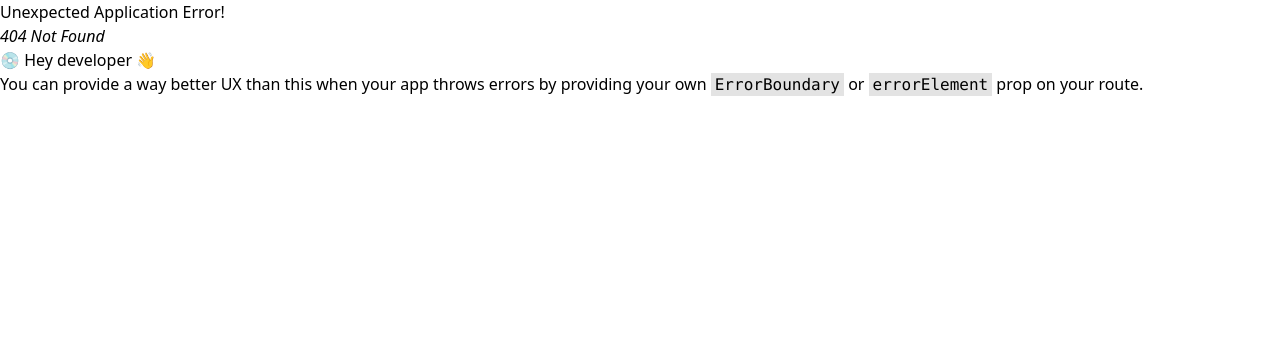
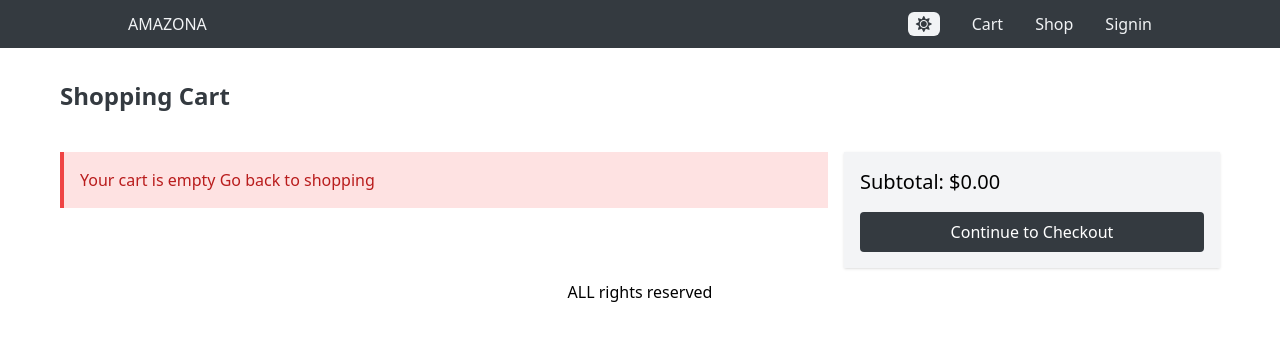
Before and after one commit to rezis-work/amazona, a React (Vite) app in the folder frontend/: page /cart in a window 1280 px wide. Before the commit this address had no page. Shown: the top 340 px of the page. Built offline with nearby package versions, Linux system fonts and the light colour scheme.

Commit message:
implement cartpage and ui

```diff
--- /dev/null
+++ b/frontend/src/components/CartShow.tsx
@@ -0,0 +1,108 @@
+import { useContext } from "react";
+import { useNavigate } from "react-router-dom";
+import { Store } from "../Store";
+import { toast } from "react-toastify";
+import { CartItem } from "../types/Cart";
+import { Link } from "react-router-dom";
+import MessageBox from "./MessageBox";
+
+export default function CartPage() {
+  const navigate = useNavigate();
+  const {
+    state: {
+      cart: { cartItems },
+    },
+    dispatch,
+  } = useContext(Store);
+
+  const updateCartHandler = (item: CartItem, quantity: number) => {
+    if (quantity < 1) return;
+    if (item.countInStock < quantity) {
+      toast.warn("Sorry. Product is out of stock");
+      return;
+    }
+    dispatch({
+      type: "CART_ADD_ITEM",
+      payload: { ...item, quantity },
+    });
+  };
+
+  const calculateTotal = () => {
+    return cartItems.reduce(
+      (total, item) => total + item.price * item.quantity,
+      0
+    );
+  };
+
+  const checkoutHandler = () => {
+    navigate("/signin?redirect=/shipping");
+  };
+
+  return (
+    <div className="container mx-auto mt-10 grid grid-cols-1 md:grid-cols-3 gap-4">
+      <div className="md:col-span-2">
+        {cartItems.length > 0 ? (
+          cartItems.map((item: CartItem) => (
+            <div
+              key={item._id}
+              className="flex flex-col md:flex-row justify-between items-start gap-3 md:gap-0 md:items-center mb-4 p-4 shadow"
+            >
+              <div className="flex items-center md:flex-1">
+                <Link to={`/product/${item.slug}`}>
+                  <img
+                    src={item.image}
+                    alt={item.name}
+                    className="h-16 w-16 object-cover mr-6"
+                  />
+                </Link>
+                <div>
+                  <Link
+                    to={`/product/${item.slug}`}
+                    className=" text-md hover:text-red-500 duration-200 font-bold"
+                  >
+                    {item.name}
+                  </Link>
+                  <div className=" flex gap-2">
+                    <button
+                      onClick={() => updateCartHandler(item, item.quantity - 1)}
+                    >
+                      <i className=" fas fa-minus-circle"></i>
+                    </button>
+                    <p>Quantity: {item.quantity}</p>
+                    <button
+                      onClick={() => updateCartHandler(item, item.quantity + 1)}
+                    >
+                      <i className=" fas fa-plus-circle"></i>
+                    </button>
+                  </div>
+                </div>
+              </div>
+              <div className=" md:flex-1 font-semibold text-primaryColor text-lg">
+                <p>${item.price}</p>
+              </div>
+              <div className=" md:flex-2">
+                <button>
+                  <i className=" fa fa-trash hover:text-red-500 duration-200"></i>
+                </button>
+              </div>
+            </div>
+          ))
+        ) : (
+          <MessageBox>
+            Your cart is empty <Link to={"/"}>Go back to shopping</Link>
+          </MessageBox>
+        )}
+      </div>
+      <div className="md:col-span-1 bg-gray-100 p-4 shadow">
+        <p className="text-xl mb-4">Subtotal: ${calculateTotal().toFixed(2)}</p>
+        <button
+          className="bg-primaryColor text-white w-full py-2 rounded hover:bg-primaryColor-dark"
+          onClick={checkoutHandler}
+          disabled={cartItems.length === 0}
+        >
+          Continue to Checkout
+        </button>
+      </div>
+    </div>
+  );
+}
--- a/frontend/src/components/Container.tsx
+++ b/frontend/src/components/Container.tsx
@@ -1,3 +1,3 @@
 export default function Container({ children }: React.PropsWithChildren) {
-  return <div className=" my-3 xl:w-[1200px] mx-auto">{children}</div>;
+  return <div className=" mt-20 my-3 xl:w-[1200px] mx-auto">{children}</div>;
 }
--- a/frontend/src/components/Navbar.tsx
+++ b/frontend/src/components/Navbar.tsx
@@ -32,12 +32,18 @@ export default function Navbar({ modeHandle, mode, cart }: NavProps) {
     };
   }, [isMenuOpen]);
 
+  const closeMenu = () => {
+    setIsMenuOpen(false);
+  };
+
   return (
     <div
       className={`bg-primaryColor text-textPrimary py-3 px-3 xl:px-32 flex justify-between items-center top-0 z-50 fixed w-full ${opacity} transition-opacity duration-300`}
     >
       <h1 className="">
-        <Link to={"/"}>AMAZONA</Link>
+        <Link onClick={closeMenu} to={"/"}>
+          AMAZONA
+        </Link>
       </h1>
       <div className=" md:hidden cursor-pointer">
         <button onClick={() => setIsMenuOpen((cur) => !cur)}>
@@ -53,7 +59,10 @@ export default function Navbar({ modeHandle, mode, cart }: NavProps) {
           <i className="fa fa-times"></i>
         </button>
         <button
-          onClick={modeHandle}
+          onClick={() => {
+            modeHandle();
+            closeMenu();
+          }}
           className="px-2 bg-textPrimary text-primaryColor rounded-md"
         >
           {mode === "light" ? (
@@ -62,7 +71,11 @@ export default function Navbar({ modeHandle, mode, cart }: NavProps) {
             <i className="fa fa-moon"></i>
           )}
         </button>
-        <Link to="/cart" className="hover:text-gray-500 flex items-center">
+        <Link
+          to="/cart"
+          onClick={closeMenu}
+          className="hover:text-gray-500 flex items-center"
+        >
           Cart
           {cart.cartItems.length > 0 && (
             <span className="ml-2 rounded-full bg-red-500 px-2 py-1 text-xs">
@@ -70,10 +83,10 @@ export default function Navbar({ modeHandle, mode, cart }: NavProps) {
             </span>
           )}
         </Link>
-        <Link to="/shop" className="hover:text-gray-500">
+        <Link to="/shop" onClick={close} className="hover:text-gray-500">
           Shop
         </Link>
-        <Link to="/signin" className="hover:text-gray-500">
+        <Link to="/signin" onClick={closeMenu} className="hover:text-gray-500">
           Signin
         </Link>
       </div>
--- a/frontend/src/components/ProductShow.tsx
+++ b/frontend/src/components/ProductShow.tsx
@@ -33,7 +33,7 @@ export default function ProductShow({ product }: ProductProps) {
   };
 
   return (
-    <div className="max-w-7xl mx-auto px-4 sm:px-6 lg:px-8 mt-6 pt-14">
+    <div className="max-w-7xl mx-auto px-4 sm:px-6 lg:px-8 mt-6">
       <div className="flex flex-col md:flex-row -mx-4">
         <div className="md:flex-1 px-4">
           <div className=" h-64 md:h-80 rounded-lg bg-white mb-4 flex justify-center items-start">
--- a/frontend/src/components/Row.tsx
+++ b/frontend/src/components/Row.tsx
@@ -1,6 +1,6 @@
 export default function Row({ children }: React.PropsWithChildren) {
   return (
-    <ul className=" mt-20 list-none grid grid-cols-1 md:grid-cols-2 xl:grid-cols-4  justify-items-center items-center">
+    <ul className=" list-none grid grid-cols-1 md:grid-cols-2 xl:grid-cols-4  justify-items-center items-center">
       {children}
     </ul>
   );
--- a/frontend/src/main.tsx
+++ b/frontend/src/main.tsx
@@ -15,6 +15,7 @@ import { QueryClientProvider } from "@tanstack/react-query";
 import { ReactQueryDevtools } from "@tanstack/react-query-devtools";
 import { QueryClient } from "@tanstack/react-query";
 import { StoreProvider } from "./Store.tsx";
+import CartPage from "./pages/CartPage.tsx";
 
 const queryClient = new QueryClient();
 
@@ -25,6 +26,7 @@ const router = createBrowserRouter(
       {/* ... etc. */}
       <Route index={true} element={<HomePage />} />
       <Route path="product/:slug" element={<ProductPage />} />
+      <Route path="/cart" element={<CartPage />} />
     </Route>
   )
 );
--- /dev/null
+++ b/frontend/src/pages/CartPage.tsx
@@ -0,0 +1,33 @@
+import { Helmet } from "react-helmet-async";
+import CartShow from "../components/CartShow";
+export default function CartPage() {
+  // const navigate = useNavigate();
+
+  // const {
+  //   state: {
+  //     cart: { cartItem },
+  //   },
+  //   dispatch,
+  // } = useContext(Store);
+
+  // const updateCartHandler = (item: CartItem, quantity: number) => {
+  //   if (item.countInStock < quantity) {
+  //     toast.warn("Sorry. Product is out of stock");
+  //     return;
+  //   }
+  //   dispatch({
+  //     type: "CART_ADD_ITEM",
+  //     payload: { ...item, quantity },
+  //   });
+  // };
+
+  return (
+    <div className=" px-5">
+      <Helmet>
+        <title>Shopping cart</title>
+      </Helmet>
+      <h1 className=" text-2xl font-bold text-primaryColor">Shopping Cart</h1>
+      <CartShow />
+    </div>
+  );
+}
```
